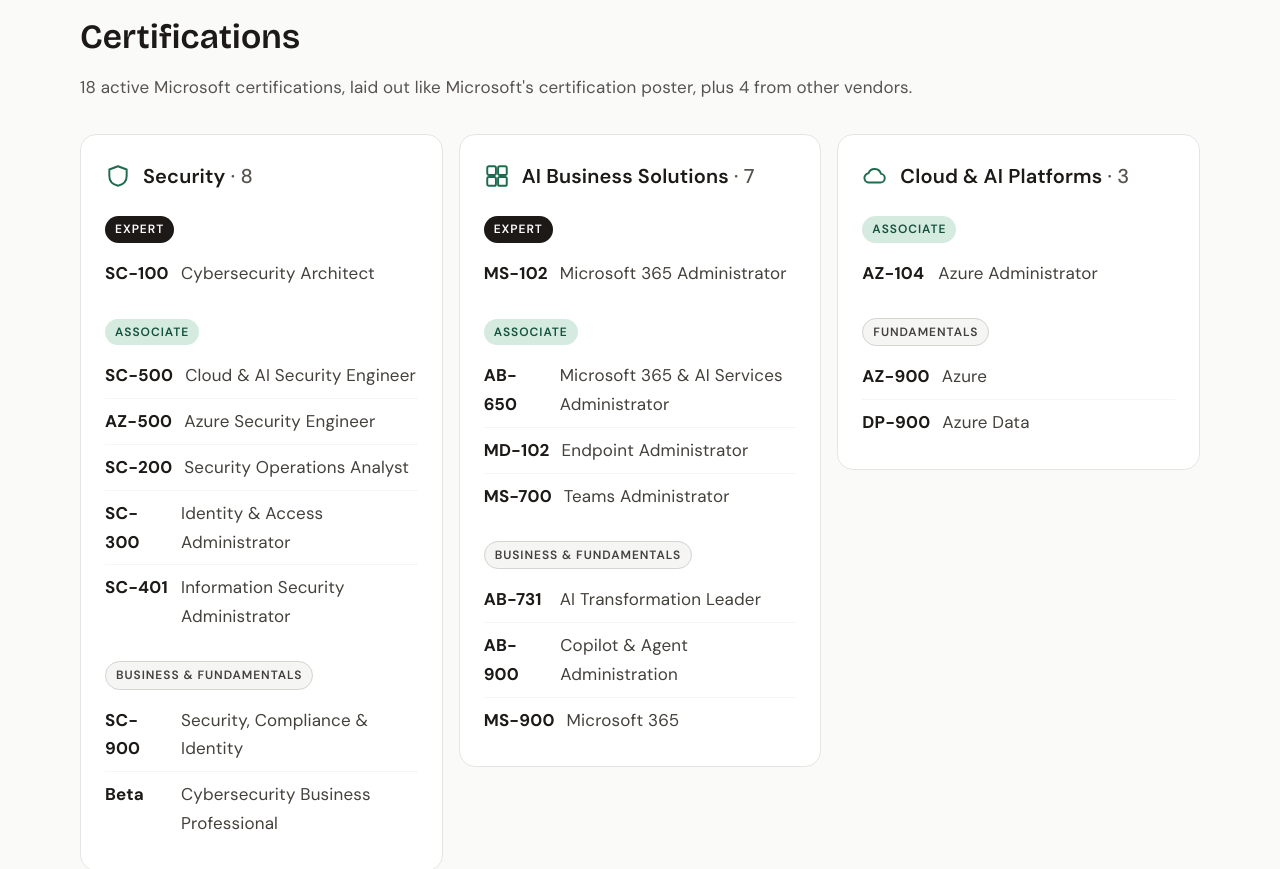
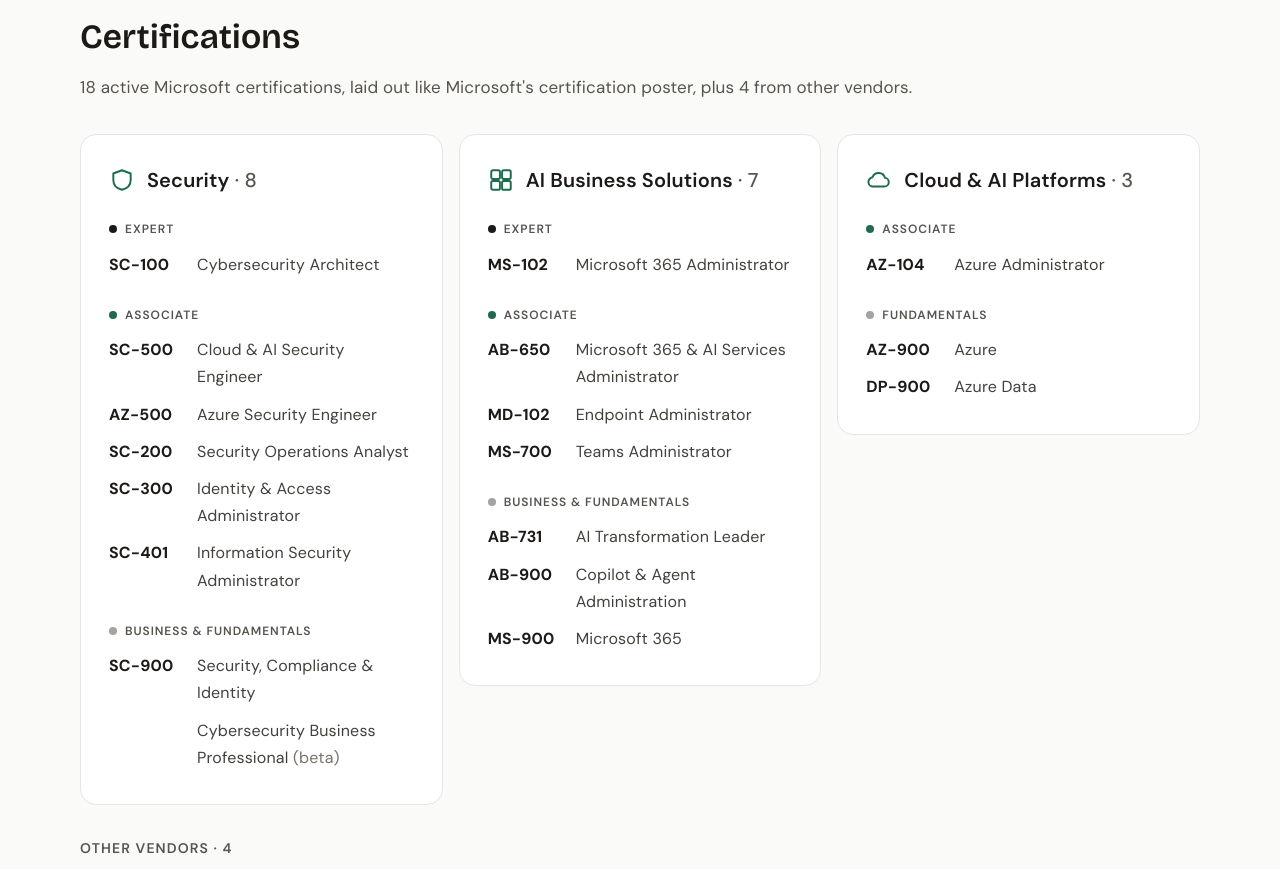
Before and after one commit to CallumReilly-Work/CallumReilly-Work.github.io, a plain HTML site: page index.html in a window 1280 px wide. Shown: the part 1040-1909 px from the top of the page. Drawn offline with nearby package versions, Linux system fonts and the light colour scheme.

Commit message:
Certifications: one-line codes, no row dividers, quieter level labels
Co-Authored-By: Claude Opus 5.5 <noreply@anthropic.com>
Claude-Session: https://claude.ai/code/session_012RxNrfY3Q489o7CxR5jvDp

```diff
--- a/index.html
+++ b/index.html
@@ -103,83 +103,83 @@ Open to opportunities
 <div style="display: grid; grid-template-columns: repeat(auto-fit, minmax(300px, 1fr)); gap: 16px; align-items: start">
 
 <!-- Security column -->
-<div style="background: #FFFFFF; border: 1px solid #E7E5E4; border-radius: 16px; padding: 24px; display: flex; flex-direction: column; gap: 20px">
+<div style="background: #FFFFFF; border: 1px solid #E7E5E4; border-radius: 16px; padding: 28px; display: flex; flex-direction: column; gap: 22px">
 <div style="display: flex; align-items: center; gap: 12px">
 <svg aria-hidden="true" width="26" height="26" viewBox="0 0 24 24" fill="none" stroke="#1E6B4E" stroke-width="1.8" stroke-linecap="round" stroke-linejoin="round"><path d="M12 3l8 3v6c0 5-3.5 8-8 9-4.5-1-8-4-8-9V6z"></path></svg>
 <h3 style="margin: 0; font-size: 20px; font-weight: 600">Security <span style="color: #57534E; font-weight: 500">· 8</span></h3>
 </div>
 <div>
-<span style="display: inline-block; padding: 3px 10px; border-radius: 999px; background: #1C1917; color: #FFFFFF; font-size: 12px; font-weight: 600; letter-spacing: 0.08em; text-transform: uppercase">Expert</span>
-<ul style="margin: 8px 0 0; padding: 0; list-style: none">
-<li style="display: flex; gap: 12px; padding: 8px 0"><strong style="min-width: 64px">SC-100</strong><span style="color: #44403C">Cybersecurity Architect</span></li>
+<div style="display: flex; align-items: center; gap: 8px; font-size: 12px; font-weight: 600; letter-spacing: 0.08em; text-transform: uppercase; color: #57534E"><span aria-hidden="true" style="width: 8px; height: 8px; border-radius: 50%; background: #1C1917"></span>Expert</div>
+<ul style="margin: 6px 0 0; padding: 0; list-style: none; font-size: 16px">
+<li style="display: grid; grid-template-columns: 76px minmax(0, 1fr); column-gap: 12px; padding: 5px 0"><strong style="white-space: nowrap; font-variant-numeric: tabular-nums">SC-100</strong><span style="color: #44403C">Cybersecurity Architect</span></li>
 </ul>
 </div>
 <div>
-<span style="display: inline-block; padding: 3px 10px; border-radius: 999px; background: #D5EBE0; color: #14523B; font-size: 12px; font-weight: 600; letter-spacing: 0.08em; text-transform: uppercase">Associate</span>
-<ul style="margin: 8px 0 0; padding: 0; list-style: none">
-<li style="display: flex; gap: 12px; padding: 8px 0"><strong style="min-width: 64px">SC-500</strong><span style="color: #44403C">Cloud &amp; AI Security Engineer</span></li>
-<li style="display: flex; gap: 12px; padding: 8px 0; border-top: 1px solid #F5F5F4"><strong style="min-width: 64px">AZ-500</strong><span style="color: #44403C">Azure Security Engineer</span></li>
-<li style="display: flex; gap: 12px; padding: 8px 0; border-top: 1px solid #F5F5F4"><strong style="min-width: 64px">SC-200</strong><span style="color: #44403C">Security Operations Analyst</span></li>
-<li style="display: flex; gap: 12px; padding: 8px 0; border-top: 1px solid #F5F5F4"><strong style="min-width: 64px">SC-300</strong><span style="color: #44403C">Identity &amp; Access Administrator</span></li>
-<li style="display: flex; gap: 12px; padding: 8px 0; border-top: 1px solid #F5F5F4"><strong style="min-width: 64px">SC-401</strong><span style="color: #44403C">Information Security Administrator</span></li>
+<div style="display: flex; align-items: center; gap: 8px; font-size: 12px; font-weight: 600; letter-spacing: 0.08em; text-transform: uppercase; color: #57534E"><span aria-hidden="true" style="width: 8px; height: 8px; border-radius: 50%; background: #1E6B4E"></span>Associate</div>
+<ul style="margin: 6px 0 0; padding: 0; list-style: none; font-size: 16px">
+<li style="display: grid; grid-template-columns: 76px minmax(0, 1fr); column-gap: 12px; padding: 5px 0"><strong style="white-space: nowrap; font-variant-numeric: tabular-nums">SC-500</strong><span style="color: #44403C">Cloud &amp; AI Security Engineer</span></li>
+<li style="display: grid; grid-template-columns: 76px minmax(0, 1fr); column-gap: 12px; padding: 5px 0"><strong style="white-space: nowrap; font-variant-numeric: tabular-nums">AZ-500</strong><span style="color: #44403C">Azure Security Engineer</span></li>
+<li style="display: grid; grid-template-columns: 76px minmax(0, 1fr); column-gap: 12px; padding: 5px 0"><strong style="white-space: nowrap; font-variant-numeric: tabular-nums">SC-200</strong><span style="color: #44403C">Security Operations Analyst</span></li>
+<li style="display: grid; grid-template-columns: 76px minmax(0, 1fr); column-gap: 12px; padding: 5px 0"><strong style="white-space: nowrap; font-variant-numeric: tabular-nums">SC-300</strong><span style="color: #44403C">Identity &amp; Access Administrator</span></li>
+<li style="display: grid; grid-template-columns: 76px minmax(0, 1fr); column-gap: 12px; padding: 5px 0"><strong style="white-space: nowrap; font-variant-numeric: tabular-nums">SC-401</strong><span style="color: #44403C">Information Security Administrator</span></li>
 </ul>
 </div>
 <div>
-<span style="display: inline-block; padding: 3px 10px; border-radius: 999px; background: #F5F5F4; color: #44403C; border: 1px solid #D6D3D1; font-size: 12px; font-weight: 600; letter-spacing: 0.08em; text-transform: uppercase">Business &amp; Fundamentals</span>
-<ul style="margin: 8px 0 0; padding: 0; list-style: none">
-<li style="display: flex; gap: 12px; padding: 8px 0"><strong style="min-width: 64px">SC-900</strong><span style="color: #44403C">Security, Compliance &amp; Identity</span></li>
-<li style="display: flex; gap: 12px; padding: 8px 0; border-top: 1px solid #F5F5F4"><strong style="min-width: 64px">Beta</strong><span style="color: #44403C">Cybersecurity Business Professional</span></li>
+<div style="display: flex; align-items: center; gap: 8px; font-size: 12px; font-weight: 600; letter-spacing: 0.08em; text-transform: uppercase; color: #57534E"><span aria-hidden="true" style="width: 8px; height: 8px; border-radius: 50%; background: #A8A29E"></span>Business &amp; Fundamentals</div>
+<ul style="margin: 6px 0 0; padding: 0; list-style: none; font-size: 16px">
+<li style="display: grid; grid-template-columns: 76px minmax(0, 1fr); column-gap: 12px; padding: 5px 0"><strong style="white-space: nowrap; font-variant-numeric: tabular-nums">SC-900</strong><span style="color: #44403C">Security, Compliance &amp; Identity</span></li>
+<li style="display: grid; grid-template-columns: 76px minmax(0, 1fr); column-gap: 12px; padding: 5px 0"><strong style="white-space: nowrap; font-variant-numeric: tabular-nums"></strong><span style="color: #44403C">Cybersecurity Business Professional <span style="color: #78716C">(beta)</span></span></li>
 </ul>
 </div>
 </div>
 
 <!-- AI Business Solutions column -->
-<div style="background: #FFFFFF; border: 1px solid #E7E5E4; border-radius: 16px; padding: 24px; display: flex; flex-direction: column; gap: 20px">
+<div style="background: #FFFFFF; border: 1px solid #E7E5E4; border-radius: 16px; padding: 28px; display: flex; flex-direction: column; gap: 22px">
 <div style="display: flex; align-items: center; gap: 12px">
 <svg aria-hidden="true" width="26" height="26" viewBox="0 0 24 24" fill="none" stroke="#1E6B4E" stroke-width="1.8" stroke-linecap="round" stroke-linejoin="round"><rect x="3" y="3" width="8" height="8" rx="1.5"></rect><rect x="13" y="3" width="8" height="8" rx="1.5"></rect><rect x="3" y="13" width="8" height="8" rx="1.5"></rect><rect x="13" y="13" width="8" height="8" rx="1.5"></rect></svg>
 <h3 style="margin: 0; font-size: 20px; font-weight: 600">AI Business Solutions <span style="color: #57534E; font-weight: 500">· 7</span></h3>
 </div>
 <div>
-<span style="display: inline-block; padding: 3px 10px; border-radius: 999px; background: #1C1917; color: #FFFFFF; font-size: 12px; font-weight: 600; letter-spacing: 0.08em; text-transform: uppercase">Expert</span>
-<ul style="margin: 8px 0 0; padding: 0; list-style: none">
-<li style="display: flex; gap: 12px; padding: 8px 0"><strong style="min-width: 64px">MS-102</strong><span style="color: #44403C">Microsoft 365 Administrator</span></li>
+<div style="display: flex; align-items: center; gap: 8px; font-size: 12px; font-weight: 600; letter-spacing: 0.08em; text-transform: uppercase; color: #57534E"><span aria-hidden="true" style="width: 8px; height: 8px; border-radius: 50%; background: #1C1917"></span>Expert</div>
+<ul style="margin: 6px 0 0; padding: 0; list-style: none; font-size: 16px">
+<li style="display: grid; grid-template-columns: 76px minmax(0, 1fr); column-gap: 12px; padding: 5px 0"><strong style="white-space: nowrap; font-variant-numeric: tabular-nums">MS-102</strong><span style="color: #44403C">Microsoft 365 Administrator</span></li>
 </ul>
 </div>
 <div>
-<span style="display: inline-block; padding: 3px 10px; border-radius: 999px; background: #D5EBE0; color: #14523B; font-size: 12px; font-weight: 600; letter-spacing: 0.08em; text-transform: uppercase">Associate</span>
-<ul style="margin: 8px 0 0; padding: 0; list-style: none">
-<li style="display: flex; gap: 12px; padding: 8px 0"><strong style="min-width: 64px">AB-650</strong><span style="color: #44403C">Microsoft 365 &amp; AI Services Administrator</span></li>
-<li style="display: flex; gap: 12px; padding: 8px 0; border-top: 1px solid #F5F5F4"><strong style="min-width: 64px">MD-102</strong><span style="color: #44403C">Endpoint Administrator</span></li>
-<li style="display: flex; gap: 12px; padding: 8px 0; border-top: 1px solid #F5F5F4"><strong style="min-width: 64px">MS-700</strong><span style="color: #44403C">Teams Administrator</span></li>
+<div style="display: flex; align-items: center; gap: 8px; font-size: 12px; font-weight: 600; letter-spacing: 0.08em; text-transform: uppercase; color: #57534E"><span aria-hidden="true" style="width: 8px; height: 8px; border-radius: 50%; background: #1E6B4E"></span>Associate</div>
+<ul style="margin: 6px 0 0; padding: 0; list-style: none; font-size: 16px">
+<li style="display: grid; grid-template-columns: 76px minmax(0, 1fr); column-gap: 12px; padding: 5px 0"><strong style="white-space: nowrap; font-variant-numeric: tabular-nums">AB-650</strong><span style="color: #44403C">Microsoft 365 &amp; AI Services Administrator</span></li>
+<li style="display: grid; grid-template-columns: 76px minmax(0, 1fr); column-gap: 12px; padding: 5px 0"><strong style="white-space: nowrap; font-variant-numeric: tabular-nums">MD-102</strong><span style="color: #44403C">Endpoint Administrator</span></li>
+<li style="display: grid; grid-template-columns: 76px minmax(0, 1fr); column-gap: 12px; padding: 5px 0"><strong style="white-space: nowrap; font-variant-numeric: tabular-nums">MS-700</strong><span style="color: #44403C">Teams Administrator</span></li>
 </ul>
 </div>
 <div>
-<span style="display: inline-block; padding: 3px 10px; border-radius: 999px; background: #F5F5F4; color: #44403C; border: 1px solid #D6D3D1; font-size: 12px; font-weight: 600; letter-spacing: 0.08em; text-transform: uppercase">Business &amp; Fundamentals</span>
-<ul style="margin: 8px 0 0; padding: 0; list-style: none">
-<li style="display: flex; gap: 12px; padding: 8px 0"><strong style="min-width: 64px">AB-731</strong><span style="color: #44403C">AI Transformation Leader</span></li>
-<li style="display: flex; gap: 12px; padding: 8px 0; border-top: 1px solid #F5F5F4"><strong style="min-width: 64px">AB-900</strong><span style="color: #44403C">Copilot &amp; Agent Administration</span></li>
-<li style="display: flex; gap: 12px; padding: 8px 0; border-top: 1px solid #F5F5F4"><strong style="min-width: 64px">MS-900</strong><span style="color: #44403C">Microsoft 365</span></li>
+<div style="display: flex; align-items: center; gap: 8px; font-size: 12px; font-weight: 600; letter-spacing: 0.08em; text-transform: uppercase; color: #57534E"><span aria-hidden="true" style="width: 8px; height: 8px; border-radius: 50%; background: #A8A29E"></span>Business &amp; Fundamentals</div>
+<ul style="margin: 6px 0 0; padding: 0; list-style: none; font-size: 16px">
+<li style="display: grid; grid-template-columns: 76px minmax(0, 1fr); column-gap: 12px; padding: 5px 0"><strong style="white-space: nowrap; font-variant-numeric: tabular-nums">AB-731</strong><span style="color: #44403C">AI Transformation Leader</span></li>
+<li style="display: grid; grid-template-columns: 76px minmax(0, 1fr); column-gap: 12px; padding: 5px 0"><strong style="white-space: nowrap; font-variant-numeric: tabular-nums">AB-900</strong><span style="color: #44403C">Copilot &amp; Agent Administration</span></li>
+<li style="display: grid; grid-template-columns: 76px minmax(0, 1fr); column-gap: 12px; padding: 5px 0"><strong style="white-space: nowrap; font-variant-numeric: tabular-nums">MS-900</strong><span style="color: #44403C">Microsoft 365</span></li>
 </ul>
 </div>
 </div>
 
 <!-- Cloud & AI Platforms column -->
-<div style="background: #FFFFFF; border: 1px solid #E7E5E4; border-radius: 16px; padding: 24px; display: flex; flex-direction: column; gap: 20px">
+<div style="background: #FFFFFF; border: 1px solid #E7E5E4; border-radius: 16px; padding: 28px; display: flex; flex-direction: column; gap: 22px">
 <div style="display: flex; align-items: center; gap: 12px">
 <svg aria-hidden="true" width="26" height="26" viewBox="0 0 24 24" fill="none" stroke="#1E6B4E" stroke-width="1.8" stroke-linecap="round" stroke-linejoin="round"><path d="M7 18h10a4 4 0 0 0 .5-7.97A6 6 0 0 0 6 9.5 4.25 4.25 0 0 0 7 18z"></path></svg>
 <h3 style="margin: 0; font-size: 20px; font-weight: 600">Cloud &amp; AI Platforms <span style="color: #57534E; font-weight: 500">· 3</span></h3>
 </div>
 <div>
-<span style="display: inline-block; padding: 3px 10px; border-radius: 999px; background: #D5EBE0; color: #14523B; font-size: 12px; font-weight: 600; letter-spacing: 0.08em; text-transform: uppercase">Associate</span>
-<ul style="margin: 8px 0 0; padding: 0; list-style: none">
-<li style="display: flex; gap: 12px; padding: 8px 0"><strong style="min-width: 64px">AZ-104</strong><span style="color: #44403C">Azure Administrator</span></li>
+<div style="display: flex; align-items: center; gap: 8px; font-size: 12px; font-weight: 600; letter-spacing: 0.08em; text-transform: uppercase; color: #57534E"><span aria-hidden="true" style="width: 8px; height: 8px; border-radius: 50%; background: #1E6B4E"></span>Associate</div>
+<ul style="margin: 6px 0 0; padding: 0; list-style: none; font-size: 16px">
+<li style="display: grid; grid-template-columns: 76px minmax(0, 1fr); column-gap: 12px; padding: 5px 0"><strong style="white-space: nowrap; font-variant-numeric: tabular-nums">AZ-104</strong><span style="color: #44403C">Azure Administrator</span></li>
 </ul>
 </div>
 <div>
-<span style="display: inline-block; padding: 3px 10px; border-radius: 999px; background: #F5F5F4; color: #44403C; border: 1px solid #D6D3D1; font-size: 12px; font-weight: 600; letter-spacing: 0.08em; text-transform: uppercase">Fundamentals</span>
-<ul style="margin: 8px 0 0; padding: 0; list-style: none">
-<li style="display: flex; gap: 12px; padding: 8px 0"><strong style="min-width: 64px">AZ-900</strong><span style="color: #44403C">Azure</span></li>
-<li style="display: flex; gap: 12px; padding: 8px 0; border-top: 1px solid #F5F5F4"><strong style="min-width: 64px">DP-900</strong><span style="color: #44403C">Azure Data</span></li>
+<div style="display: flex; align-items: center; gap: 8px; font-size: 12px; font-weight: 600; letter-spacing: 0.08em; text-transform: uppercase; color: #57534E"><span aria-hidden="true" style="width: 8px; height: 8px; border-radius: 50%; background: #A8A29E"></span>Fundamentals</div>
+<ul style="margin: 6px 0 0; padding: 0; list-style: none; font-size: 16px">
+<li style="display: grid; grid-template-columns: 76px minmax(0, 1fr); column-gap: 12px; padding: 5px 0"><strong style="white-space: nowrap; font-variant-numeric: tabular-nums">AZ-900</strong><span style="color: #44403C">Azure</span></li>
+<li style="display: grid; grid-template-columns: 76px minmax(0, 1fr); column-gap: 12px; padding: 5px 0"><strong style="white-space: nowrap; font-variant-numeric: tabular-nums">DP-900</strong><span style="color: #44403C">Azure Data</span></li>
 </ul>
 </div>
 </div>
```
